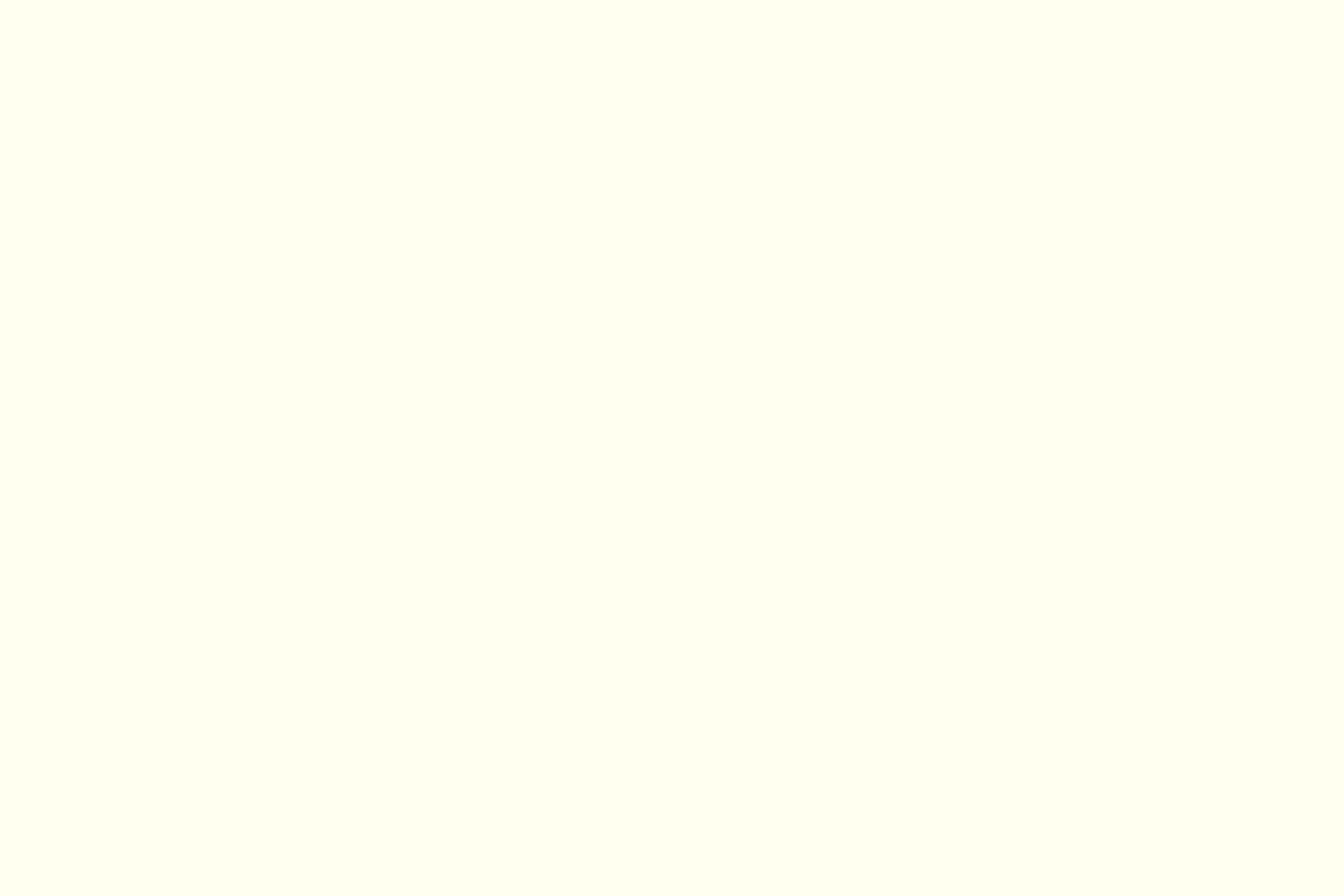
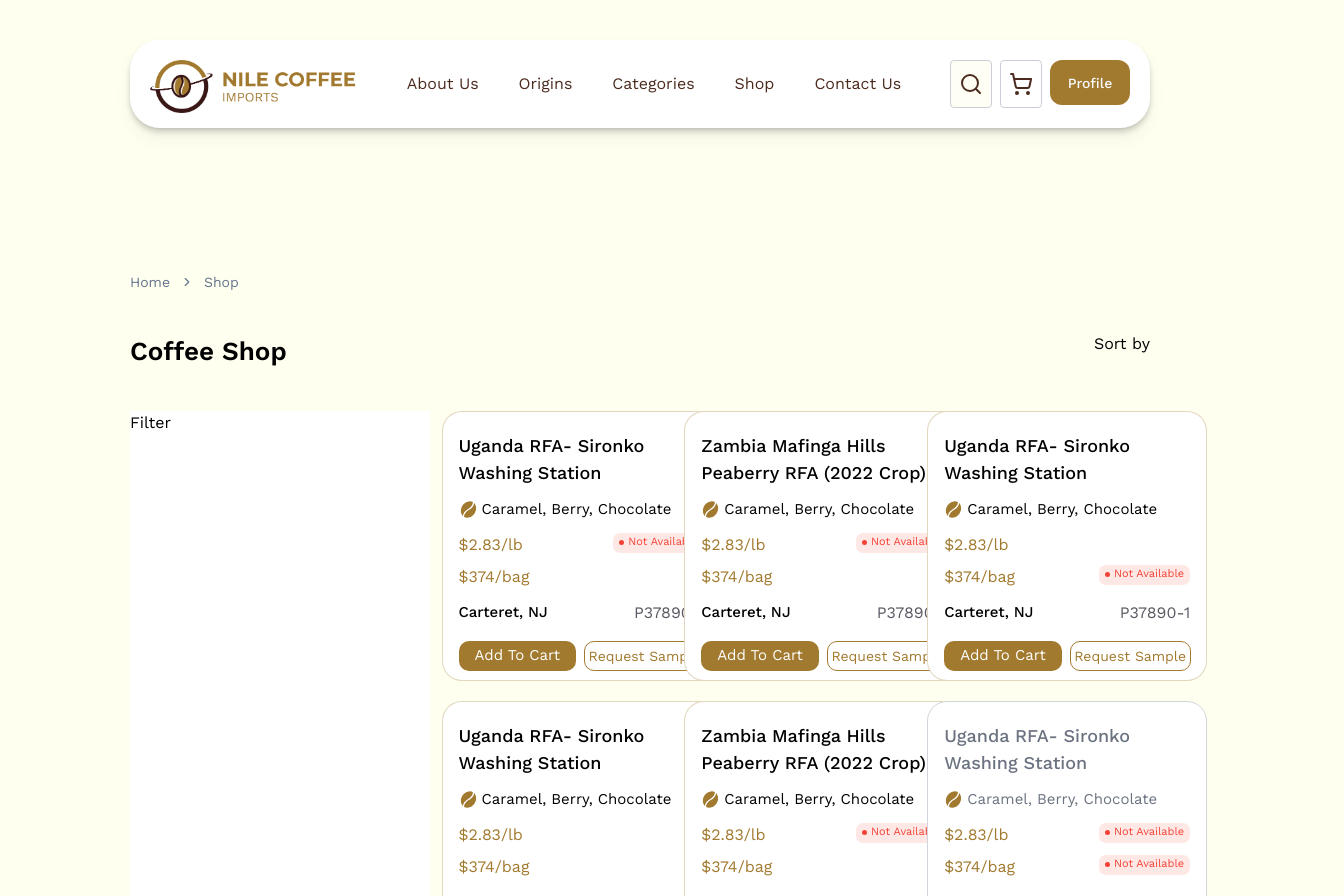
Before and after one commit to aetotechs/nci-client, a React (Vite) app: page /coffee-shop in a window 1280 px wide. Before the commit this address had no page. Shown: the top 896 px of the page, 1344 px wide, since content can reach past the window. Before the commit the page ends 800 px from the top, so only its background shows below. Built offline with nearby package versions, Linux system fonts and the light colour scheme.

Commit message:
Coffee Shop

```diff
--- a/index.html
+++ b/index.html
@@ -10,7 +10,7 @@
     />
     <title>Nile Coffee Imports</title>
   </head>
-  <body>
+  <body >
     <div id="root"></div>
     <script type="module" src="/src/main.tsx"></script>
   </body>
--- a/src/App.tsx
+++ b/src/App.tsx
@@ -10,6 +10,7 @@ import ShopPayment from '@/pages/shop-payment';
 import ClosedOrder from '@/pages/close-shop';
 import ShopItems from '@/pages/shop-items';
 import { useState } from 'react';
+import CoffeeShop from '@/pages/coffee-shop';
 export interface IStatus {
   status: boolean;
 }
@@ -25,6 +26,7 @@ function App() {
           <Route path="/login" element={<LoginPage />} />
           <Route path="/forgot-password" element={<ForgotPasswordPage />} />
           <Route path="/shop" element={<Shop status={loggedIn} />} />
+          <Route path="/coffee-shop" element={<CoffeeShop status={loggedIn} />} />
           <Route path="/shop-items" element={<ShopItems status={loggedIn} />} />
           <Route path="/shipping-address" element={<ShopAddress status={loggedIn} />} />
           <Route path="/shop-payment" element={<ShopPayment status={loggedIn} />} />
--- a/src/components/Explore.tsx
+++ b/src/components/Explore.tsx
@@ -80,7 +80,7 @@ function Explore({ status }: IStatus) {
 
   return (
     <div className="h-[934px]">
-      {pathname !== '/shop-page' && (
+      {pathname !== '/coffee-shop' && (
         <div className="flex justify-center flex-col items-center mb-2">
           <h3 className="font-bold text-[36px] mt-4">Explore Nile Coffee</h3>
           <p className="font-normal text-sm">
@@ -88,10 +88,9 @@ function Explore({ status }: IStatus) {
           </p>
         </div>
       )}
-      <div className={`${pathname === '/shop-page' ? 'py-0' : 'py-10'}`}>
+      <div className={`${pathname === '/coffee-shop' ? 'py-0' : 'py-10'}`}>
         <div
-          className={`flex flex-col md:grid grid-cols-3 gap-10 ${pathname === '/shop-page' && 'gap-4'}`}
-        >
+          className={`flex flex-col md:grid grid-cols-3 gap-5 ${pathname === '/coffee-shop' && 'gap-4'}`}>
           {cards.map((card, index) => {
             const isDisabled =
               card.bagStatus === 'Not Available' &&
@@ -104,12 +103,11 @@ function Explore({ status }: IStatus) {
                 className={`  border rounded-[20px] flex flex-col px-10 py-5 bg-white ${
                   isDisabled ? 'border-gray-300 bg-gray-100 text-gray-500' : 'border-primary/30'
                 } ${
-                  pathname === '/shop-page'
+                  pathname === '/coffee-shop'
                     ? 'h-[270px] w-[280px] px-4 py-2'
                     : 'h-[308px] w-[390px] px-10 py-5'
                 }`}
-                style={{ pointerEvents: isDisabled ? 'none' : 'auto' }}
-              >
+                style={{ pointerEvents: isDisabled ? 'none' : 'auto' }}>
                 <div className="font-medium text-[18px] mb-3">{card.name}</div>
                 <div className="font-normal text-[15px] mb-3 flex gap-1 items-center">
                   <span>
@@ -125,8 +123,7 @@ function Explore({ status }: IStatus) {
                         {card.sampleStatus !== 'Available' && (
                           <Badge
                             variant="outline"
-                            className="bg-badgebackground border-none font-normal flex items-center gap-1 h-[20px] text-[11px] rounded-[7px]"
-                          >
+                            className="bg-badgebackground border-none font-normal flex items-center gap-1 h-[20px] text-[11px] rounded-[7px]">
                             <div className="h-[5px] w-[5px] rounded-full bg-destructive"></div>
                             <p className="text-destructive">{card.sampleStatus}</p>
                           </Badge>
@@ -137,8 +134,7 @@ function Explore({ status }: IStatus) {
                         {card.bagStatus !== 'Available' && (
                           <Badge
                             variant="outline"
-                            className="bg-badgebackground border-none font-normal flex items-center gap-1 h-[20px] text-[11px] rounded-[7px]"
-                          >
+                            className="bg-badgebackground border-none font-normal flex items-center gap-1 h-[20px] text-[11px] rounded-[7px]">
                             <div className="h-[5px] w-[5px] rounded-full bg-destructive"></div>
                             <p className="text-destructive">{card.bagStatus}</p>
                           </Badge>
@@ -153,18 +149,15 @@ function Explore({ status }: IStatus) {
                 </div>
                 {status ? (
                   <div
-                    className={`  ${pathname == '/shop-page' ? ' w-[234px]  flex gap-2 ' : 'flex justify-between w-[333px] gap-3'}`}
-                  >
+                    className={`  ${pathname == '/coffee-shop' ? ' w-[234px]  flex gap-2 ' : 'flex justify-between w-[333px] gap-3'}`}>
                     <Button
-                      className={`rounded-[10px] bg-primary  text-white font-normal text-[15px] w-[168px] h-[45px] ${pathname == '/shop-page' && 'h-[30px] w-[160px]'}`}
-                      disabled={isDisabled}
-                    >
+                      className={`rounded-[10px] bg-primary  text-white font-normal text-[15px] w-[168px] h-[45px] ${pathname == '/coffee-shop' && 'h-[30px] w-[160px]'}`}
+                      disabled={isDisabled}>
                       Add To Cart
                     </Button>
                     <Button
-                      className={`rounded-[10px] w-[168px] h-[45px] text-primary font-normal text-[15px] bg-white border border-primary  ${pathname == '/shop-page' && 'h-[30px] w-[121px]  px-4 text-sm'}`}
-                      disabled={isDisabled}
-                    >
+                      className={`rounded-[10px] w-[168px] h-[45px] text-primary font-normal text-[15px] bg-white border border-primary  ${pathname == '/coffee-shop' && 'h-[30px] w-[121px]  px-4 text-sm'}`}
+                      disabled={isDisabled}>
                       Request Sample
                     </Button>
                   </div>
@@ -178,12 +171,11 @@ function Explore({ status }: IStatus) {
           })}
         </div>
       </div>
-      {pathname !== '/shop-page' && (
+      {pathname !== '/coffee-shop' && (
         <div className="flex justify-center">
           <Link
             className="flex justify-between items-center p-3 gap-2 border border-primary rounded-md text-primary font-semibold text-[16px] leading-5"
-            to="/"
-          >
+            to="/">
             View More
             <span>
               <ChevronRight />
--- a/src/components/Footer.tsx
+++ b/src/components/Footer.tsx
@@ -5,8 +5,8 @@ import { Link } from 'react-router-dom';
 function Footer() {
   return (
     <div className="bottom-0 bg-white ">
-      <div className="bg-footer bg-contain bg-no-repeat bg-center bg-white/60 bg-blend-overlay mt-24 px-52 pt-20 mb-20">
-        <div className="grid grid-cols-2  p-10 rounded-2xl shadow drop-shadow-xl border">
+      <div className="bg-footer bg-contain bg-no-repeat bg-center bg-white/60 bg-blend-overlay mt-24 px-28 pt-20 mb-20">
+        <div className="grid grid-cols-2  p-10 rounded-2xl shadow drop-shadow-xl border w-[1232px]">
           <div>
             <h3 className="font-bold text-[18px]">Subscribe to Our NewsLetter</h3>
             <p>Stay updated on news, arrivals and all things green coffee</p>
--- a/src/components/Header.tsx
+++ b/src/components/Header.tsx
@@ -7,7 +7,7 @@ import { IStatus } from '@/App';
 
 function Header({ status }: IStatus) {
   return (
-    <div className="bg-white flex justify-between p-5 rounded-[30px] z-10 drop-shadow-lg fixed top-5 w-[90%] md:w-[1238px] ">
+    <div className="bg-white flex justify-between p-5 rounded-[30px] sticky top-5  shadow-md  drop-shadow-lg z-40 w-[90%] md:w-full ">
       <div className="w-52 h-12 ">
         <img src="./logos/logo.png" alt="coffee logo" />
       </div>
--- a/src/components/NavItems.tsx
+++ b/src/components/NavItems.tsx
@@ -1,30 +1,31 @@
-import { Link } from 'react-scroll';
+import { Link } from "react-router-dom";
+
 
 function NavItems() {
   return (
     <nav className="flex items-center list-none gap-10 text-[16px] text-text">
       <li className="cursor-pointer text-textcolor active:text-primary  ">
-        <Link to="about-us" className="cursor-pointer" smooth={true} duration={500}>
+        <Link to="about-us" className="cursor-pointer">
           About Us
         </Link>
       </li>
       <li className="cursor-pointer text-textcolor  active:text-primary ">
-        <Link to="/origins" smooth={true} duration={500}>
+        <Link to="/origins">
           Origins
         </Link>
       </li>
       <li className="cursor-pointer text-textcolor  active:text-primary ">
-        <Link to="/categories" smooth={true} duration={500}>
+        <Link to="/categories">
           Categories
         </Link>
       </li>
       <li className="cursor-pointer  text-textcolor active:text-primary ">
-        <Link to="/shop" smooth={true} duration={500}>
+        <Link to="/coffee-shop">
           Shop
         </Link>
       </li>
       <li className="cursor-pointer text-textcolor  active:text-primary ">
-        <Link to="/contact" smooth={true} duration={500}>
+        <Link to="/contact">
           Contact Us
         </Link>
       </li>
--- /dev/null
+++ b/src/pages/coffee-shop.tsx
@@ -0,0 +1,37 @@
+
+import { IStatus } from '@/App';
+import BreadCrumb from '@/components/BreadCrumb';
+import Explore from '@/components/Explore';
+import Footer from '@/components/Footer';
+import Header from '@/components/Header';
+
+function CoffeeShop({ status }: IStatus) {
+  const breadcrumbItems = [{ href: '/shop-page', label: 'Shop' }];
+  return (
+    <>
+      <div className="my-[40px] mx-10 md:mx-[130px] ">
+        <Header status={status} />
+
+        <div className="mt-36">
+          {' '}
+          <BreadCrumb items={breadcrumbItems} />
+        </div>
+        <div className="flex  justify-between my-5 py-5">
+          <h3 className="text-[26px] font-semibold">Coffee Shop</h3>
+          <div>Sort by</div>
+        </div>
+        <div className="md:flex gap-3">
+          <div className="w-[372px] bg-white">
+            <h5>Filter</h5>
+          </div>
+          <div>
+            <Explore status={status} />
+          </div>
+        </div>
+      </div>
+      <Footer />
+    </>
+  );
+}
+
+export default CoffeeShop;
--- a/src/pages/landing-page.tsx
+++ b/src/pages/landing-page.tsx
@@ -12,15 +12,17 @@ import Header from '@/components/Header';
 function LandingPage({ status }: IStatus) {
   return (
     <>
-      <main className="my-[40px] mx-10 md:mx-[130px]  ">
+      <div className="my-[40px] mx-10 md:mx-[130px] w-[1232px] ">
+
         <Header status={status} />
+
         <Hero />
         <AboutUs />
         <Categories />
         <CoffeeJourney />
         <Explore status={status} />
         <Benefits status={status} />
-      </main>
+      </div>
       <Footer />
     </>
   );
```
Also changed, not shown: .eslintrc.json (added).
